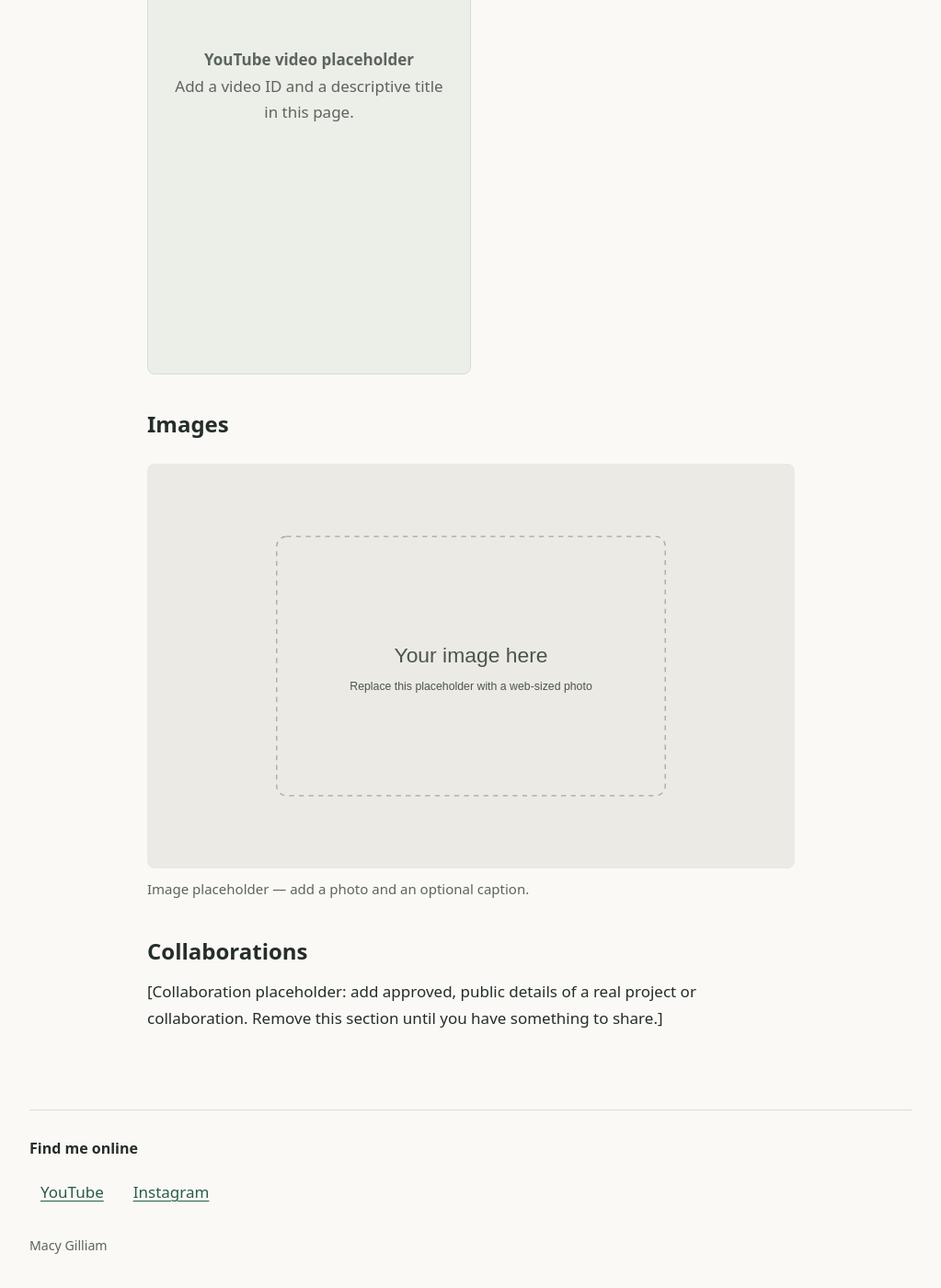
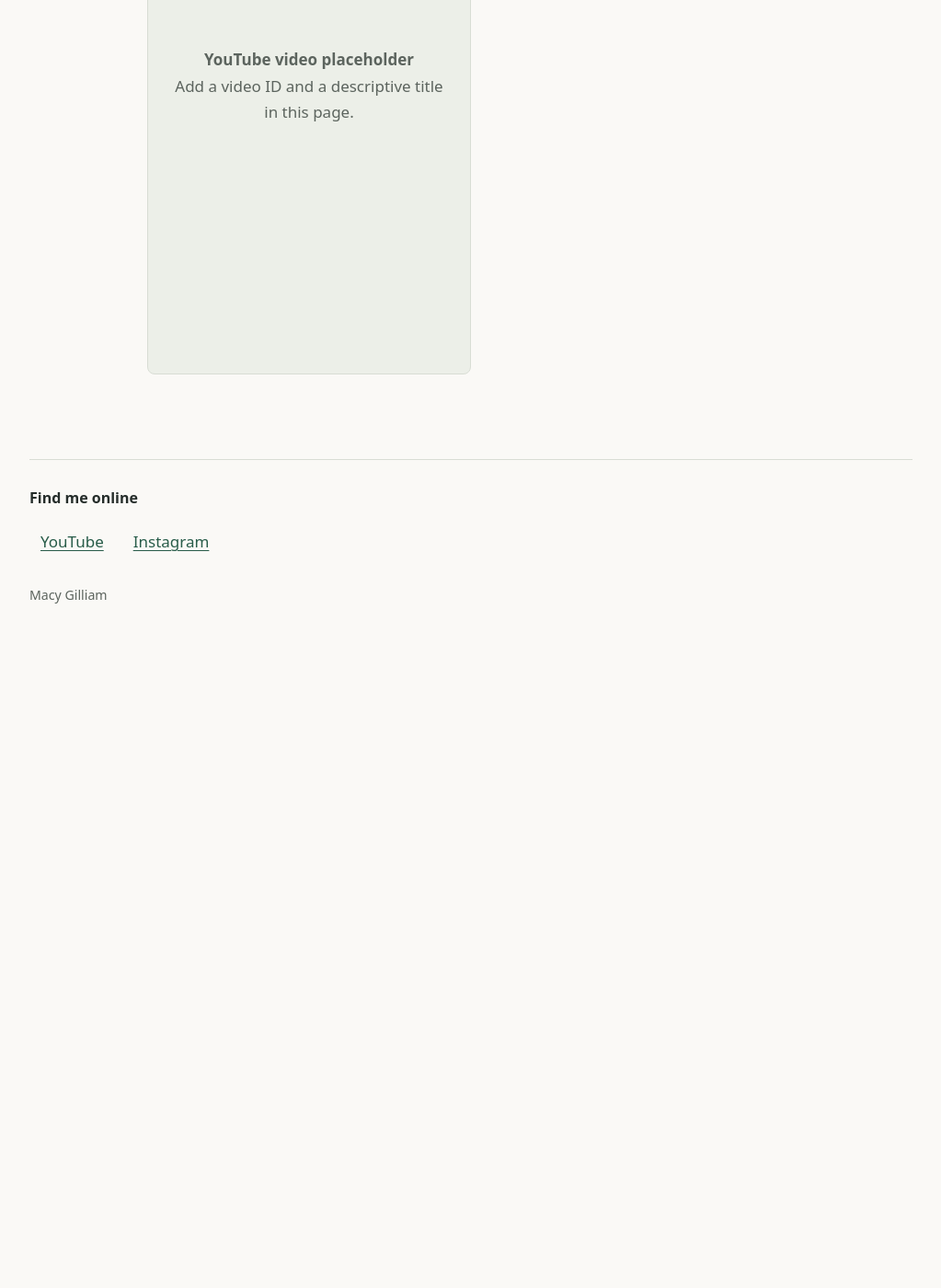
Before and after one commit to macyagilliam/macyagilliam, a Jekyll site: the page built from morning-brew.md, in a window 1280 px wide and 1400 px high, scrolled down 1450 px. Shown: the whole window at 92% size, without its empty margins (128-1151 px from the left). Built offline with Jekyll 4.4.1, drawn with Linux system fonts in a browser that asks for light colours; after the commit the page ends 2143 px from its top, so only the background shows below that.

Commit message:
Remove the Images and Collaborations placeholder sections

```diff
--- a/morning-brew.md
+++ b/morning-brew.md
@@ -27,11 +27,3 @@ You can see the regular stats for yourself, but here are some non-traditional su
 [Shorts placeholder: add a vertical video, or remove this section.]
 
 {% include youtube.html id="" title="Short video — replace with a descriptive title" portrait=true %}
-
-## Images
-
-{% include image.html src="/assets/images/placeholder.svg" alt="Placeholder image with the words ‘Your image here’." width=1600 height=1000 loading="lazy" caption="Image placeholder — add a photo and an optional caption." %}
-
-## Collaborations
-
-[Collaboration placeholder: add approved, public details of a real project or collaboration. Remove this section until you have something to share.]
```
